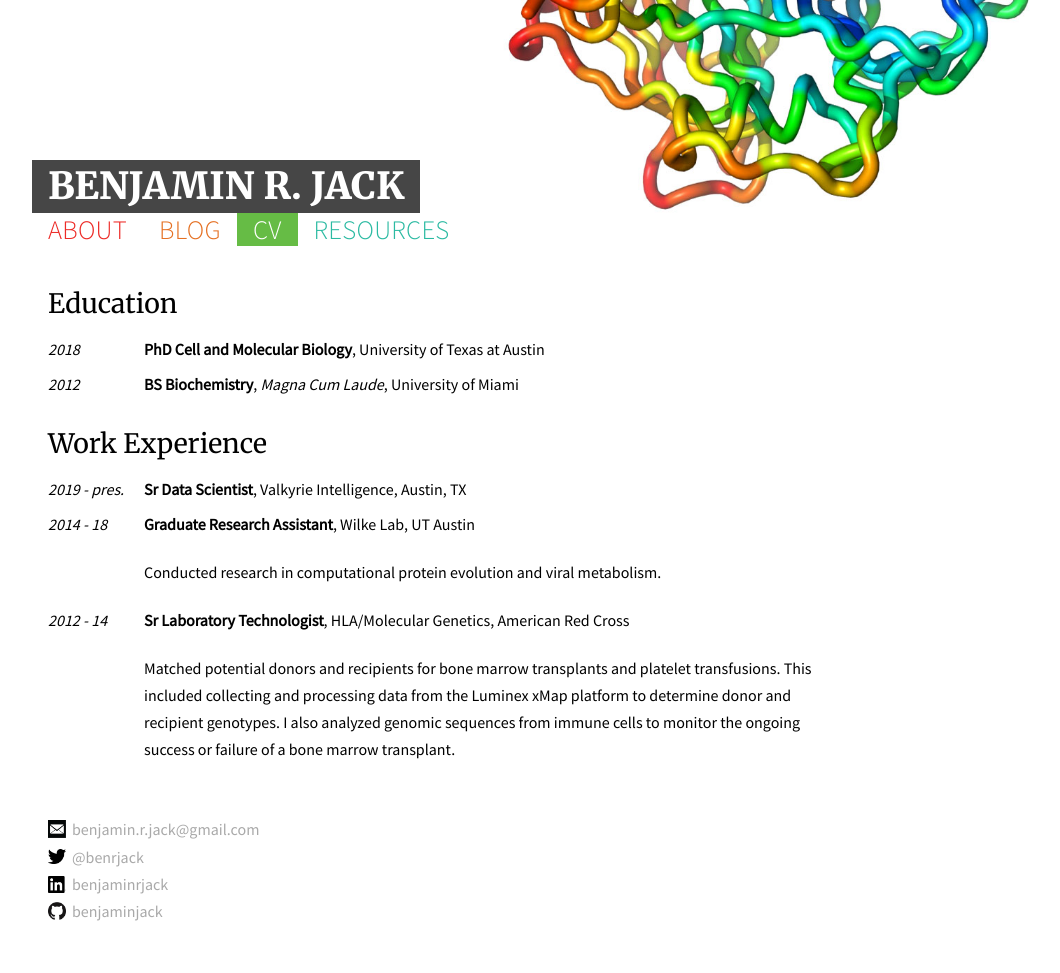
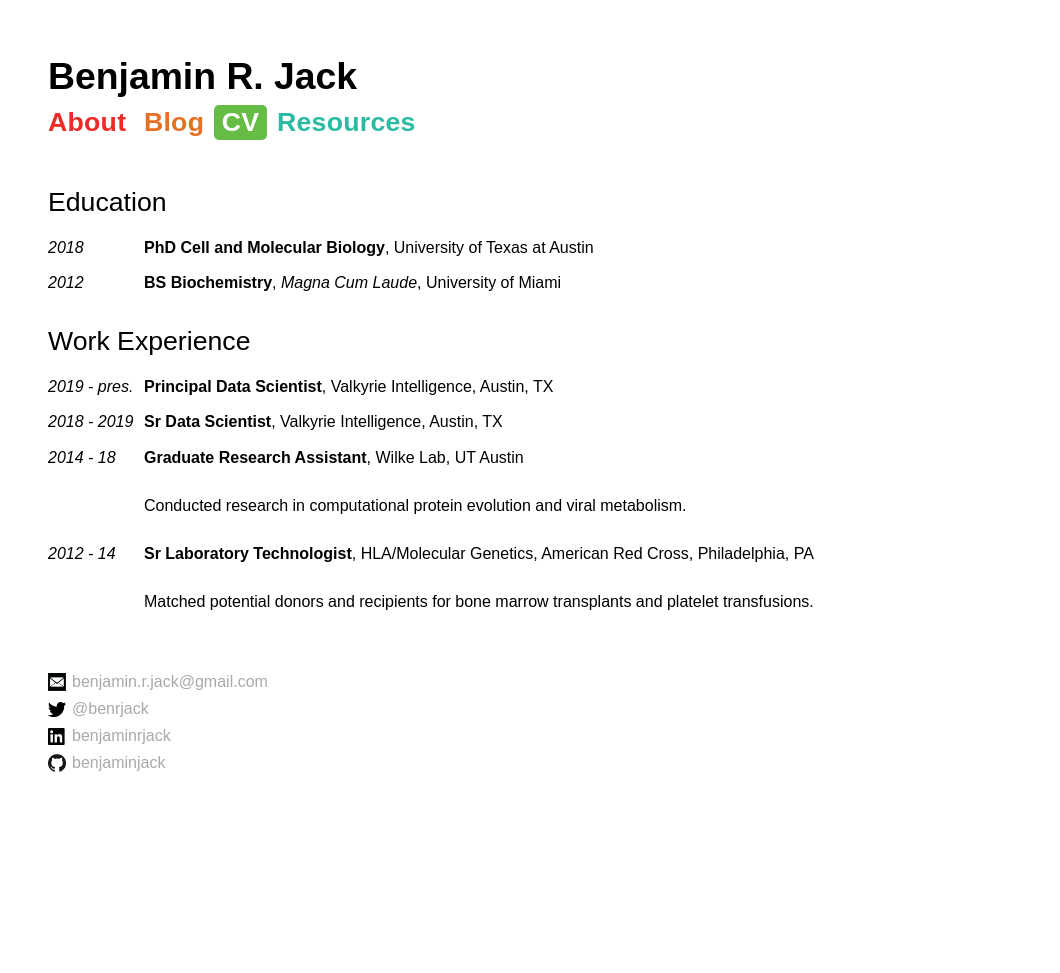
Before and after one commit to benjaminjack/benjaminjack.github.io, a Jekyll site: the page built from cv.html, in a window 1280 px wide. Shown: the whole page, without its empty margins (192-1252 px from the left). Built offline with Jekyll 4.4.1, drawn with Linux system fonts in a browser that asks for light colours; some web fonts are replaced; comment, search, counter and statistics services are not loaded; after the commit the page ends 900 px from its top, so only the background shows below that.

Commit message:
changed fonts again, updated CV

```diff
--- a/blog.html
+++ b/blog.html
@@ -4,7 +4,7 @@ layout: default
 ---
 
 <h2>Data science blog</h2>
-<p>I write about computational biology, bioinformatics, programming, graduate school, and other things I find interesting.</p>
+<p>I write about data science, programming, and other things I find interesting. Here you will also find some older posts related to my PhD work in computational biology.</p>
 
 <ul class="bloglist">
 <hr />
--- a/cv.html
+++ b/cv.html
@@ -20,6 +20,8 @@ layout: default
 <h3>Work Experience</h3>
 <dl class="cv">
   <dt>2019 - pres.</dt>
+  <dd><strong>Principal Data Scientist</strong>, Valkyrie Intelligence, Austin, TX</dd>
+  <dt>2018 - 2019</dt>
   <dd><strong>Sr Data Scientist</strong>, Valkyrie Intelligence, Austin, TX</dd>
   <dt>2014 - 18</dt>
   <dd>
@@ -28,9 +30,7 @@ layout: default
   </dd>
   <dt>2012 - 14</dt>
   <dd>
-    <strong>Sr Laboratory Technologist</strong>, HLA/Molecular Genetics, American Red Cross
-    <p>Matched potential donors and recipients for bone marrow transplants and platelet transfusions. This included collecting
-      and processing data from the Luminex xMap platform to determine donor and recipient genotypes. I also analyzed genomic
-      sequences from immune cells to monitor the ongoing success or failure of a bone marrow transplant.</p>
+    <strong>Sr Laboratory Technologist</strong>, HLA/Molecular Genetics, American Red Cross, Philadelphia, PA
+    <p>Matched potential donors and recipients for bone marrow transplants and platelet transfusions.</p>
   </dd>
 </dl>
--- a/index.html
+++ b/index.html
@@ -8,7 +8,9 @@
 	<div id="section2">
 			<p>My name is Ben and I am a data scientist. I currently work at Valkyrie Intelligence based in Austin, Texas. I consider myself a data science generalist, so I do a bit of everything from backend data engineering to machine learning to building dashboards. I'm particularly interested in deep learning and its applications in computer vision and natural language processing.</p>
 
-			<p>Before transitioning into data science, I earned my PhD in Cell and Molecular Biology at UT Austin. There, I studied viral metabolism by constructing intracellular simulations of phage infections. Prior to that, I earned a BS in Biochemistry from the University of Miami, and then worked for the American Red Cross Biomedical Services Division in Philadelphia, where I was born and raised.</p>
+			<p>Before transitioning into data science, I earned my PhD in Cell and Molecular Biology at UT Austin. There, I studied viral metabolism by constructing intracellular simulations of phage infections.</p>
+
+			<p>Prior to attending graduate school, I earned a BS in Biochemistry from the University of Miami. I then returned to Philadelphia, where I was born and raised, to worked for the American Red Cross Biomedical Services Division.</p>
 			<h3>Recent Posts</h3>
 			<ul class="bloglist">
   {% for post in site.posts %}
--- a/style.css
+++ b/style.css
@@ -1,7 +1,7 @@
-@import url('https://fonts.googleapis.com/css?family=Merriweather:400,700,900|Source+Sans+Pro:300,400');
+@import url('https://fonts.googleapis.com/css?family=Muli:400,700,900&display=swap');
 
 body {
-	font-family: 'Source Sans Pro', sans-serif;
+	font-family: 'Muli', sans-serif;
 	font-size: 12pt;
 	line-height: 1.5em;
 	margin: 0;
@@ -18,12 +18,12 @@ header {
 }
 
 h1 {
-	font-family: 'Merriweather', Georgia, Times, serif;
+	font-family: 'Muli', sans-serif;
 	font-weight: 700;
 }
 
 h2, h3, h4, h5, h6 {
-	font-family: 'Merriweather', Georgia, Times, serif;
+	font-family: 'Muli', sans-serif;
 	font-weight: 400;
 	line-height: 1.2em;
 }
@@ -44,16 +44,13 @@ h4 {
 }
 
 h1#name {
-	font-family: 'Merriweather', Georgia, Times, serif;
-	font-size: 26pt;
+	font-family: 'Muli', sans-serif;
+	font-size: 20pt;
 	line-height: 0.98em;
-	text-transform: uppercase;
 	font-weight: 900;
 	letter-spacing: 0;
-	margin: 0 -1rem 0 -1rem;
+	margin: 0.5rem -1rem 0 -1rem;
 	padding: 0.5rem 1rem 0.5rem 1rem;
-	background: rgba(50, 50, 50, 0.9);
-	/*display: inline-block; */
 
 }
 
@@ -64,8 +61,7 @@ div#navigation.home h1#name {
 .headshot { clip-path: circle(100px at center);}
 
 h1#name a, h1#name a:hover {
-	color: white;
-	display: block;
+	color: black;
 	text-decoration: none;
 }
 
@@ -78,7 +74,7 @@ hr {
 
 a {
 	text-decoration: none;
-	color: #E57124;
+	color: rgb(110, 36, 229);
 }
 
 a:hover {
@@ -91,20 +87,19 @@ p {
 
 div.container {
 	max-width: 800px;
-	padding: 0 .4em 0 .4em;
+	padding: 0 .5em 0 .5em;
 	margin: auto;
 }
 
 div#navigation.home ul, div#navigation ul {
 	font-family: 'Source Sans Pro', sans-serif;
-	text-transform: uppercase;
 	font-size: 20pt;
 	line-height: normal;
 	letter-spacing: 0.01em;
-	font-weight: 300;
+	font-weight: 700;
 	list-style: none;
 	padding: 0 0 0.8rem 0;
-	margin: 0 0 0 -1rem;
+	margin: 0 0 0 -0.5rem;
 	display: inline-block;
 	width: 100%;
 
@@ -112,14 +107,15 @@ div#navigation.home ul, div#navigation ul {
 
 div#navigation.home ul li, div#navigation ul li {
 	padding: 0;
-	margin: 0;
+	margin: 0.3rem 0;
 	background: rgba(255,255,255,0.8);
 }
 
 div#navigation.home ul li a, div#navigation ul li a {
 	text-decoration: none;
-	margin: 0;
-	padding: 0 1rem 0 1rem;
+	margin: 0.5rem 0.1rem 0 0;
+	padding: 0.15rem 0.5rem 0.15rem 0.5rem;
+	border-radius: 5px;
 }
 
 .red {
@@ -310,16 +306,10 @@ div.altmetric-embed, div.altmetric-embed a {
 	body {
 		font-size: 12pt;
 		line-height: 1.7em;
-		background: white url("img/pymol.jpg") no-repeat 90% top;
-		background-size: 700px;
 	}
 
 	div#navigation ul, div#navigation.home ul {
 		font-size: 20pt;
-	}
-
-	div#navigation.home h1#name {
-		margin-top: 160px;
 	}
 
 	div#navigation.home {
@@ -333,7 +323,7 @@ div.altmetric-embed, div.altmetric-embed a {
 
 	h1#name {
 		font-size: 28pt;
-		margin-top: 160px;
+		margin-top: 50px;
 		/* padding-top: 0.1em;*/
 		/* padding-bottom: 0;*/
 	    display: inline-block;
```
